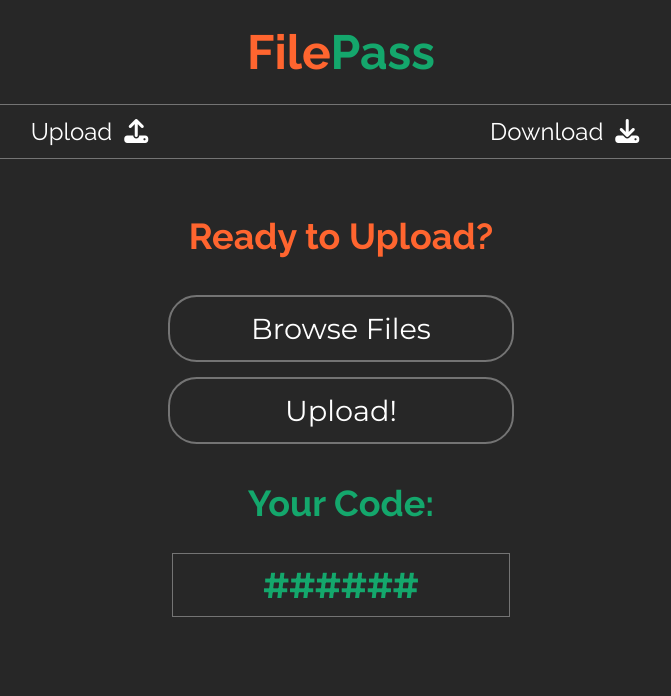
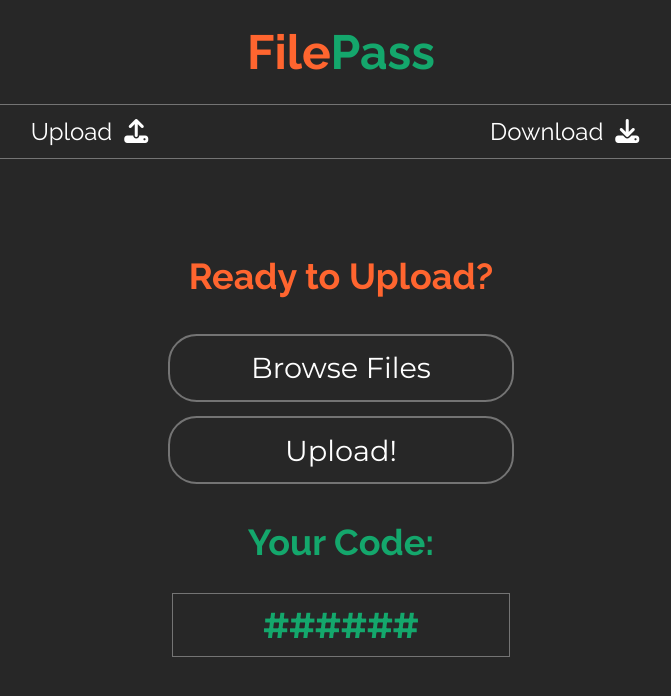
Before and after one commit to l3n0ire/filetransfer, a website: page public/index.html in a window 1280 px wide. Shown: the whole page, without its empty margins (299-970 px from the left). Drawn offline with Linux system fonts and the light colour scheme; no server answers.

Commit message:
Edit media queries for minimum section height

```diff
--- a/public/styles.css
+++ b/public/styles.css
@@ -52,7 +52,7 @@
 }
 
 section {
-    min-height: 300px;
+    min-height: 350px;
     height: 100%;
     display: flex;
     flex-direction: column;
@@ -128,6 +128,10 @@
     html {
         font-size: 18px;
     }
+
+    section {
+        min-height: 450px;
+    }
 }
 
 @media (min-width: 768px) {
@@ -136,7 +140,7 @@
     }
 
     section {
-        min-height: 400px;
+        min-height: 500px;
     }
 }
 
@@ -146,7 +150,7 @@
     }
 
     section {
-        min-height: 500px;
+        min-height: 550px;
     }
 }
 
@@ -154,4 +158,8 @@
     html {
         font-size: 24px;
     }
+
+    section {
+        min-height: 600px;
+    }
 }
```
